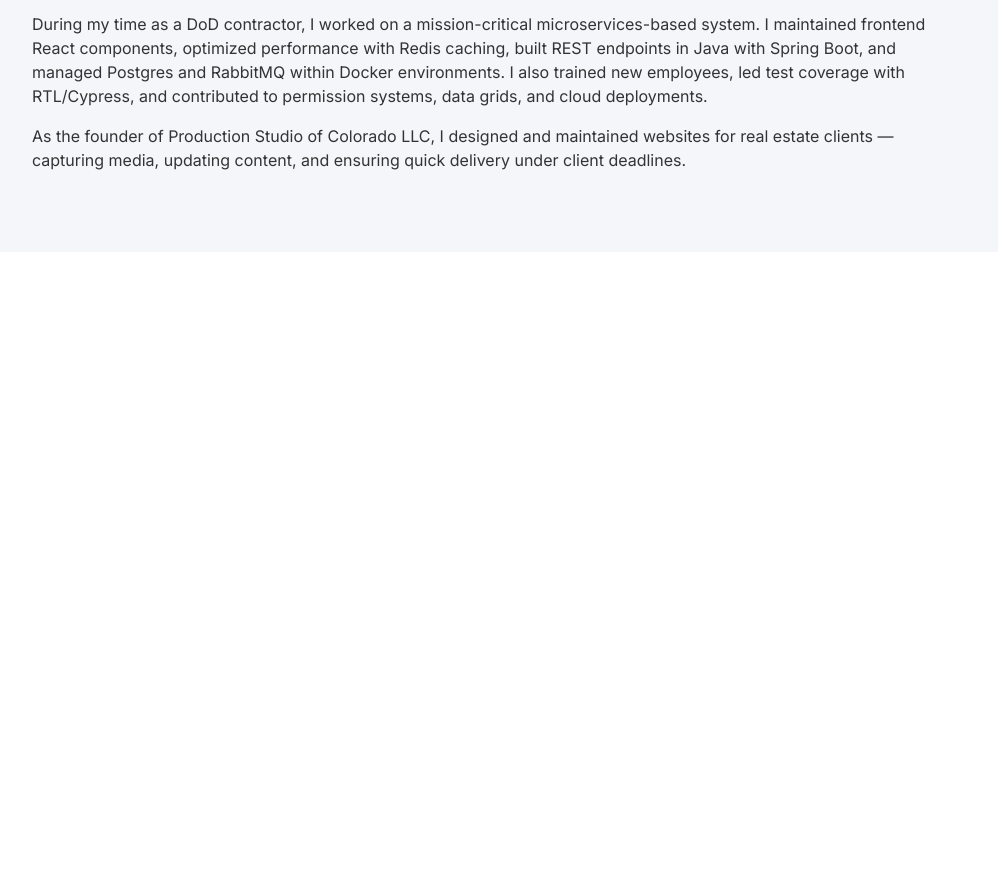
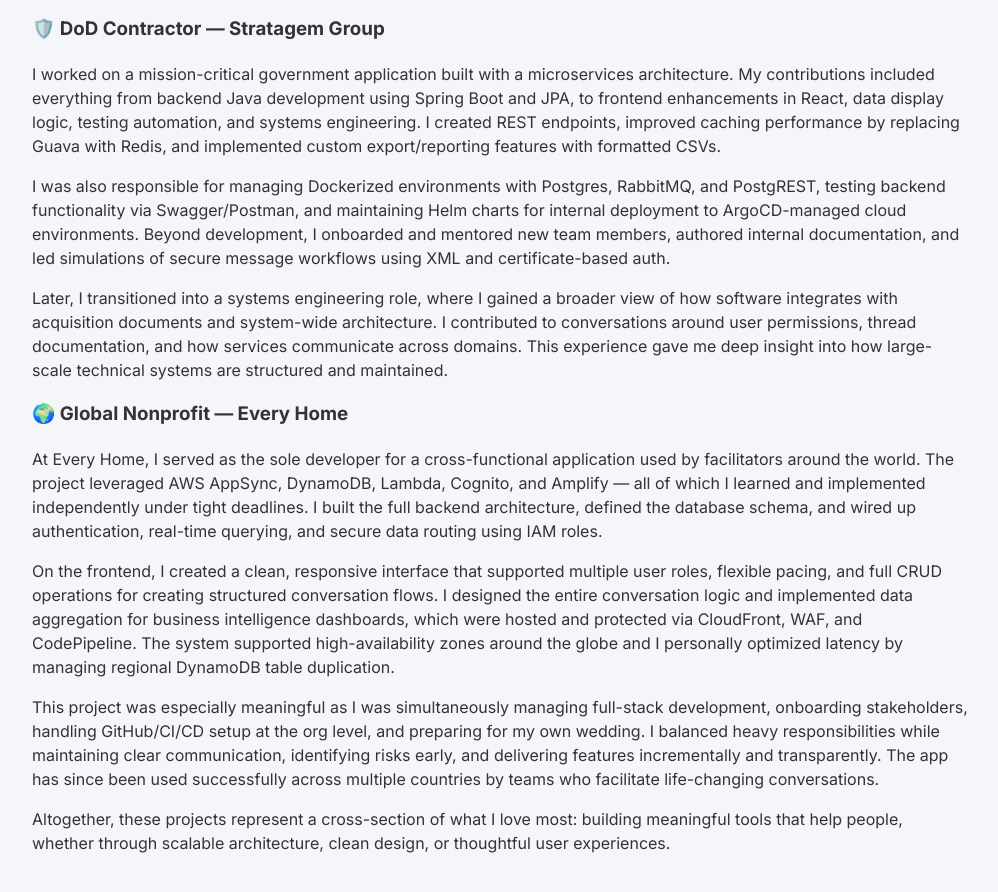
Before and after one commit to jrosado7777/jasons-coding-portfolio, a React (Vite) app: page / in a window 1280 px wide. Shown: the part 1820-2712 px from the top of the page, without its empty margins (140-1138 px from the left). Before the commit the page ends 2072 px from the top, so only its background shows below. Built offline with nearby package versions, Linux system fonts and the light colour scheme.

Commit message:
Added more words

```diff
--- a/src/components/ProjectLinks.jsx
+++ b/src/components/ProjectLinks.jsx
@@ -4,27 +4,42 @@
       <h2>My Projects</h2>
 
       <p>
-        As the sole developer for a global nonprofit, I built a full-stack web application using AWS AppSync, Lambda, DynamoDB, Cognito, and Amplify. The app included dynamic conversation flows, secure user logins, and BI dashboards across international availability zones. I also deployed infrastructure with CodePipeline, CloudFront, and WAF to protect internal data.
+        Over the past few years, I’ve built and contributed to a range of projects spanning federal systems, nonprofit platforms, and commercial business tools. I take pride in crafting thoughtful, efficient solutions with clean code and well-considered UX. Whether I’m leading development alone or contributing to a team, I bring a strong balance of empathy, creativity, and technical rigor.
       </p>
 
+      <h3>🛡️ DoD Contractor — Stratagem Group</h3>
       <p>
-        During my time as a DoD contractor, I worked on a mission-critical microservices-based system. I maintained frontend React components, optimized performance with Redis caching, built REST endpoints in Java with Spring Boot, and managed Postgres and RabbitMQ within Docker environments. I also trained new employees, led test coverage with RTL/Cypress, and contributed to permission systems, data grids, and cloud deployments.
+        I worked on a mission-critical government application built with a microservices architecture. My contributions included everything from backend Java development using Spring Boot and JPA, to frontend enhancements in React, data display logic, testing automation, and systems engineering. I created REST endpoints, improved caching performance by replacing Guava with Redis, and implemented custom export/reporting features with formatted CSVs.
+      </p>
+      <p>
+        I was also responsible for managing Dockerized environments with Postgres, RabbitMQ, and PostgREST, testing backend functionality via Swagger/Postman, and maintaining Helm charts for internal deployment to ArgoCD-managed cloud environments. Beyond development, I onboarded and mentored new team members, authored internal documentation, and led simulations of secure message workflows using XML and certificate-based auth.
+      </p>
+      <p>
+        Later, I transitioned into a systems engineering role, where I gained a broader view of how software integrates with acquisition documents and system-wide architecture. I contributed to conversations around user permissions, thread documentation, and how services communicate across domains. This experience gave me deep insight into how large-scale technical systems are structured and maintained.
       </p>
 
+      <h3>🌍 Global Nonprofit — Every Home</h3>
       <p>
-        As the founder of Production Studio of Colorado LLC, I designed and maintained websites for real estate clients — capturing media, updating content, and ensuring quick delivery under client deadlines.
+        At Every Home, I served as the sole developer for a cross-functional application used by facilitators around the world. The project leveraged AWS AppSync, DynamoDB, Lambda, Cognito, and Amplify — all of which I learned and implemented independently under tight deadlines. I built the full backend architecture, defined the database schema, and wired up authentication, real-time querying, and secure data routing using IAM roles.
+      </p>
+      <p>
+        On the frontend, I created a clean, responsive interface that supported multiple user roles, flexible pacing, and full CRUD operations for creating structured conversation flows. I designed the entire conversation logic and implemented data aggregation for business intelligence dashboards, which were hosted and protected via CloudFront, WAF, and CodePipeline. The system supported high-availability zones around the globe and I personally optimized latency by managing regional DynamoDB table duplication.
+      </p>
+      <p>
+        This project was especially meaningful as I was simultaneously managing full-stack development, onboarding stakeholders, handling GitHub/CI/CD setup at the org level, and preparing for my own wedding. I balanced heavy responsibilities while maintaining clear communication, identifying risks early, and delivering features incrementally and transparently. The app has since been used successfully across multiple countries by teams who facilitate life-changing conversations.
       </p>
 
-      {/* <div className="card-grid">
-        <a className="project-card" href="https://productionstudioofcolorado.com" target="_blank" rel="noopener noreferrer">
-          <h3>Video Portfolio Site</h3>
-          <p>My side business's website, Production Studio of Colorado LLC</p>
-        </a>
-        <a className="project-card" href="https://gofastigotta.com" target="_blank" rel="noopener noreferrer">
-          <h3>Music Portfolio</h3>
-          <p>My music portfolio, featuring remixes and original songs.</p>
-        </a>
-      </div> */}
+      {/* <h3>🎥 Commercial Work — Production Studio of Colorado LLC</h3>
+      <p>
+        In my creative business, I’ve built several websites for real estate agents and small businesses. I capture high-quality photos and videos, design branding elements, and build fully functional sites that are responsive, fast, and SEO-optimized. My clients value my ability to provide fast turnarounds and intuitive user experiences that represent their work with professionalism.
+      </p>
+      <p>
+        This experience has helped me stay grounded in user-centric design while applying my technical skillset in client-facing settings. I’ve managed everything from domains and deployment to creative direction and CMS integration — giving me a versatile skill set in both software and media production.
+      </p> */}
+
+      <p>
+        Altogether, these projects represent a cross-section of what I love most: building meaningful tools that help people, whether through scalable architecture, clean design, or thoughtful user experiences.
+      </p>
     </section>
   );
 }
```
